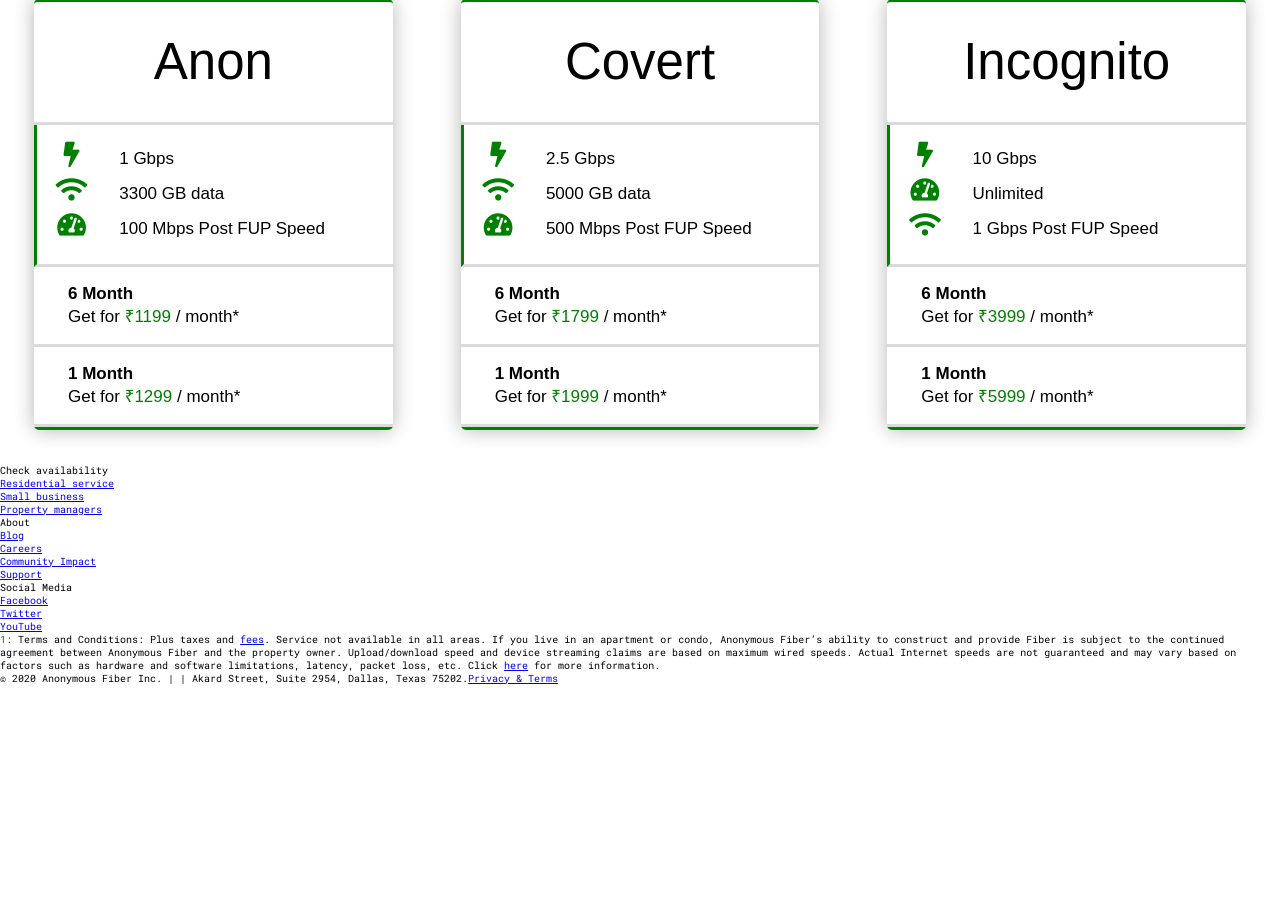
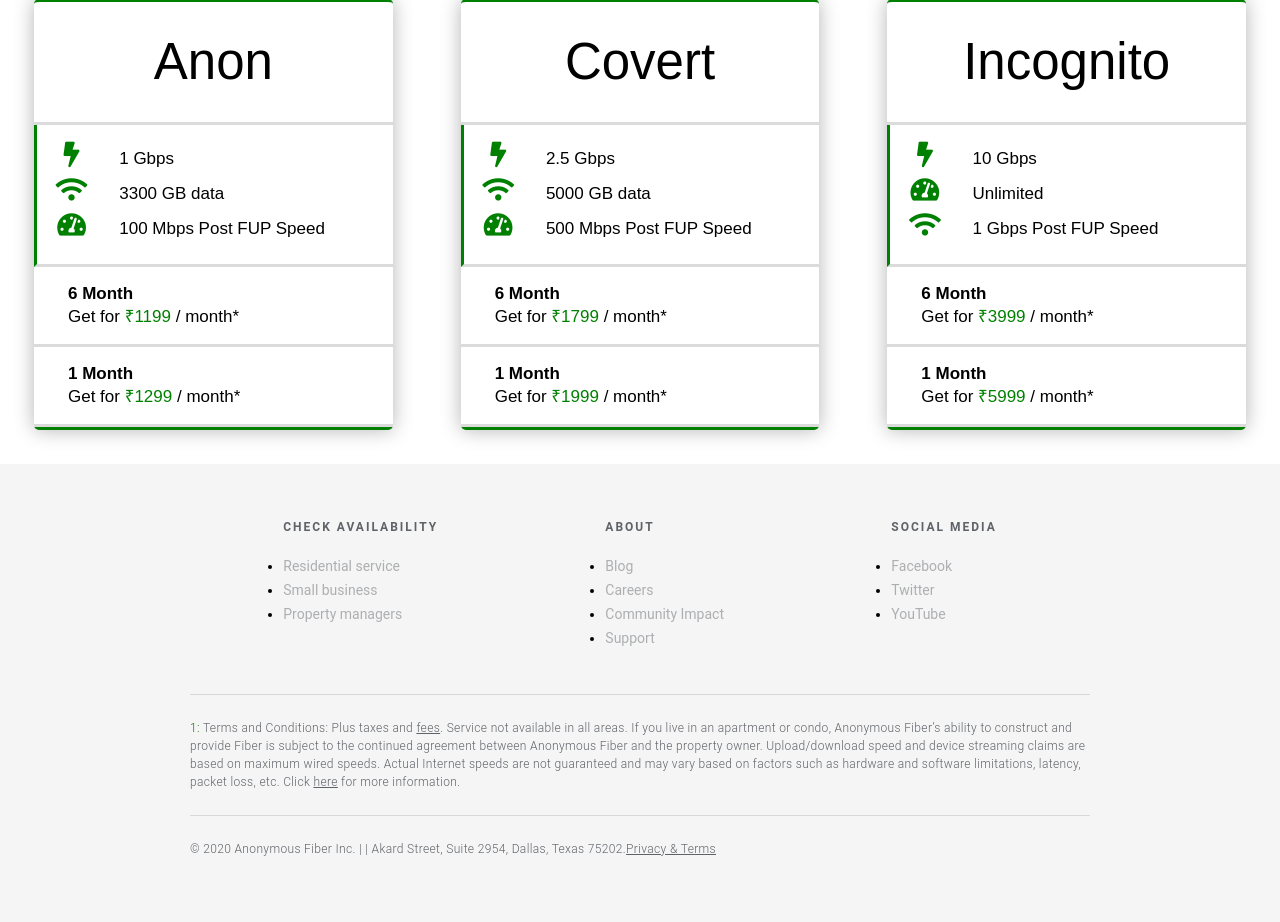
Before and after one commit to radix007/anonymousfiber, a PHP site: page / in a window 1280 px wide. Shown: the part 3268-4190 px from the top of the page. Before the commit the page ends 3953 px from the top, so only its background shows below. Run offline with PHP 8.4, Linux system fonts and the light colour scheme; some libraries are stand-ins or nearby versions.

Commit message:
Added CSS for footer

```diff
--- a/style.css
+++ b/style.css
@@ -548,3 +548,180 @@ span{
 .stay-in-touch .socials i:hover{
     color: #252525;
 }
+
+
+/*FOOTER CSS */
+.global_footer {
+    background: #f5f5f5;
+    font-family: "Google Sans", "Roboto", Arial, Helvetica, sans-serif;
+    font-size: 14px;
+    line-height: 14px;
+    padding: 60px 20px 0
+}
+
+.global_footer * {
+    box-sizing: border-box
+}
+
+.global_footer a {
+    text-decoration: none
+}
+
+@media only screen and (min-width: 901px) {
+    .global_footer {
+        padding: 56px 0 40px
+    }
+}
+
+.global_footer__container {
+    display: flex;
+    flex-flow: row;
+    flex-wrap: wrap;
+    justify-content: flex-start;
+    margin: 0 auto;
+    max-width: 1000px
+}
+
+@media only screen and (min-width: 901px) {
+    .global_footer__container {
+        justify-content: space-evenly
+    }
+}
+
+.global_footer__section {
+    flex-grow: 0;
+    padding: 0 24px;
+    margin-bottom: 48px;
+    width: 50%;
+    min-width: 120px
+}
+
+@media only screen and (min-width: 901px) {
+    .global_footer__section {
+        width: auto
+    }
+}
+
+.global_footer__section__title {
+    color: #5f6368;
+    cursor: default;
+    letter-spacing: 2px;
+    font-size: 12px;
+    font-weight: 600;
+    text-transform: uppercase
+}
+
+.global_footer__group {
+    border: 0;
+    font: inherit;
+    font-size: 100%;
+    margin: 24px 0 0 0;
+    padding: 0;
+    vertical-align: baseline
+}
+
+.global_footer_item {
+    font-size: 14px;
+    line-height: 16px;
+    margin-top: 8px
+}
+
+.global_footer_item a {
+    color: #5f6368;
+    opacity: .48
+}
+
+.glue-body .global_footer_item a {
+    color: #5f6368
+}
+
+.footnotes {
+    color: #5f6368;
+    font-size: 12px;
+    font-weight: 300;
+    background: none;
+    border-top: 1px solid #D8D8D8;
+    margin: 0 auto;
+    max-width: 900px
+}
+
+.footnotes__copyright {
+    border-top: 1px solid #d8d8d8
+}
+
+.footnotes p {
+    font-size: 12px;
+    font-weight: 300;
+    line-height: 18px;
+    letter-spacing: .35px;
+    font-family: "Roboto";
+    color: #5f6368;
+    padding: 24px 0;
+    text-align: left
+}
+
+@media only screen and (min-width: 768px) {
+    .footnotes p {
+        font-size: 12px
+    }
+}
+
+@media only screen and (min-width: 1024px) {
+    .footnotes p {
+        font-size: 12px
+    }
+}
+
+@media only screen and (min-width: 1200px) {
+    .footnotes p {
+        font-size: 12px
+    }
+}
+
+.footnotes p+p {
+    padding-top: 0
+}
+
+.footnotes p.footnotes__copyright {
+    margin-top: 0;
+    padding-top: 24px
+}
+
+.footnotes a {
+    color: inherit;
+    text-decoration: underline
+}
+
+.footnotes .basic_plan_info {
+    border-bottom: 1px solid #d8d8d8
+}
+
+.footnotes .basic_plan_info h4 {
+    font-weight: 500;
+    line-height: 22px;
+    margin: 24px 0 0
+}
+
+.footnotes .basic_plan_info p {
+    padding: 0 0 24px
+}
+
+.glue-body .footnotes a {
+    color: #5f6368
+}
+
+body.global_notice--active-body {
+    padding-top: 90px
+}
+
+@media only screen and (min-width: 901px) {
+    body.global_notice--active-body {
+        padding-top: 90px
+    }
+}
+
+body.global_notice--active-body .global_nav__with_notice_bar {
+    top: 0
+}
+
+/* Foter CSS ENDS */
```
